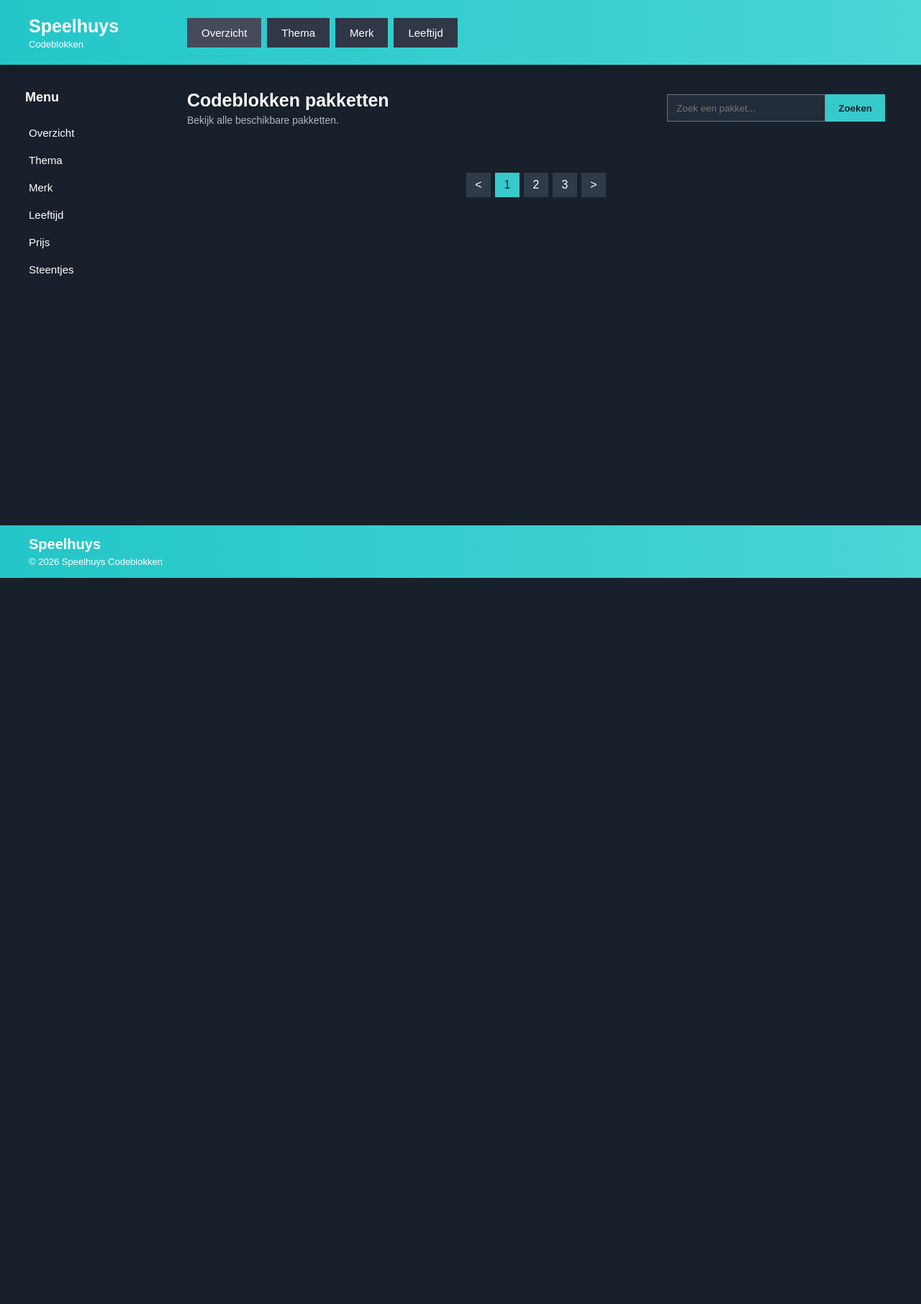
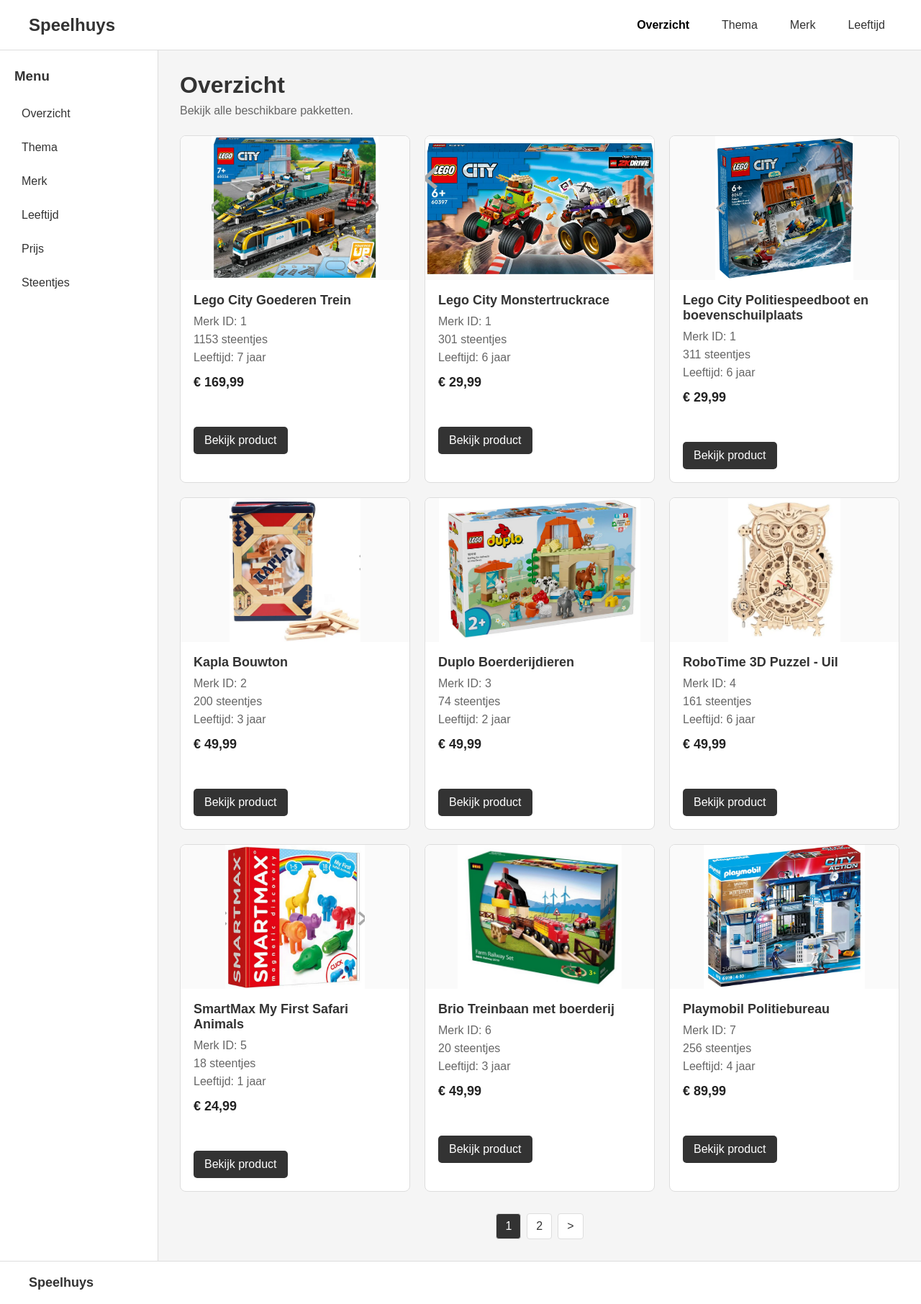
Before and after one commit to DevNsGames07/Speelhuys, a PHP site: page /admin/overzichtadmin.php in a window 1280 px wide. Shown: the whole page at 72% size. Before the commit the page ends 803 px from the top, so only its background shows below. Run offline with PHP 8.4, Linux system fonts and the light colour scheme; data comes from the database, SQL or seed files in the repository.

Commit message:
update overzicht

```diff
--- a/admin/overzichtadmin.php
+++ b/admin/overzichtadmin.php
@@ -1,11 +1,31 @@
+<?php
+
+include "../Classes/database.php";
+include "../Classes/sets.php";
+
+// Pagina
+$page = $_GET['page'] ?? 1;
+
+$perPage = 9;
+$startAt = ($page - 1) * $perPage;
+
+// Sets ophalen
+$sets = Sets::AlleSets($startAt, $perPage);
+
+// Aantal pagina's
+$totalSets = Sets::AantalSets();
+$totalPages = ceil($totalSets / $perPage);
+
+?>
+
 <!DOCTYPE html>
-<html lang="nl">
+<html lang="en">
 
 <head>
     <meta charset="UTF-8">
     <meta name="viewport" content="width=device-width, initial-scale=1.0">
 
-    <title>Speelhuys - Overzicht</title>
+    <title>Overzicht</title>
 
     <link rel="stylesheet" href="../overzicht.css">
 </head>
@@ -16,14 +36,13 @@
 
     <div class="site-logo">
         <h2>Speelhuys</h2>
-        <p>Codeblokken</p>
     </div>
 
     <nav class="top-menu">
         <a href="overzichtadmin.php" class="active">Overzicht</a>
-        <a href="#">Thema</a>
-        <a href="#">Merk</a>
-        <a href="#">Leeftijd</a>
+        <a href="thema.php">Thema</a>
+        <a href="merk.php">Merk</a>
+        <a href="leeftijd.php">Leeftijd</a>
     </nav>
 
 </header>
@@ -36,9 +55,9 @@
         <h3>Menu</h3>
 
         <a href="overzichtadmin.php">Overzicht</a>
-        <a href="#">Thema</a>
-        <a href="#">Merk</a>
-        <a href="#">Leeftijd</a>
+        <a href="thema.php">Thema</a>
+        <a href="merk.php">Merk</a>
+        <a href="leeftijd.php">Leeftijd</a>
         <a href="#">Prijs</a>
         <a href="#">Steentjes</a>
 
@@ -47,38 +66,19 @@
 
     <main class="content">
 
-        <div class="content-header">
+        <div class="container-header">
 
             <div>
-                <h2>Codeblokken pakketten</h2>
+                <h1>Overzicht</h1>
                 <p>Bekijk alle beschikbare pakketten.</p>
             </div>
-
-
-            <form method="get" class="search-form">
-
-                <input
-                    type="text"
-                    name="zoek"
-                    placeholder="Zoek een pakket..."
-                >
-
-                <button type="submit">
-                    Zoeken
-                </button>
-
-            </form>
 
         </div>
 
 
         <div class="product-grid">
 
-            <?php
-            $sets = $sets ?? [];
-
-            foreach ($sets as $set) {
-            ?>
+            <?php foreach ($sets as $set) { ?>
 
                 <div class="product-card">
 
@@ -87,7 +87,7 @@
                         <?php if (!empty($set->image)) { ?>
 
                             <img
-                                src="../images/sets/<?= $set->image ?>"
+                                src="images/sets/<?= $set->image ?>"
                                 alt="<?= $set->naam ?>"
                             >
 
@@ -109,19 +109,22 @@
                         </h3>
 
                         <p>
-                            <strong>Merk:</strong>
-                            <?= $set->merk ?>
+                            Merk ID: <?= $set->merkid ?>
                         </p>
 
                         <p>
-                            <strong>Steentjes:</strong>
-                            <?= $set->aantal_steentjes ?>
+                            <?= $set->stukjes ?> steentjes
                         </p>
 
-                        <p class="price">
-                            € <?= number_format($set->prijs, 2, ',', '.') ?>
+                        <p>
+                            Leeftijd: <?= $set->age ?> jaar
                         </p>
 
+                        <strong>
+                            € <?= number_format($set->price, 2, ',', '.') ?>
+                        </strong>
+
+                        <br><br>
 
                         <a
                             href="detail.php?id=<?= $set->id ?>"
@@ -134,24 +137,43 @@
 
                 </div>
 
-            <?php
-            }
-            ?>
+            <?php } ?>
 
         </div>
 
 
+        <!-- Pagina's -->
+
         <div class="pagination">
 
-            <a href="#">&lt;</a>
+            <?php if ($page > 1) { ?>
 
-            <a href="#" class="current">1</a>
+                <a href="?page=<?= $page - 1 ?>">
+                    &lt;
+                </a>
 
-            <a href="#">2</a>
+            <?php } ?>
 
-            <a href="#">3</a>
 
-            <a href="#">&gt;</a>
+            <?php for ($i = 1; $i <= $totalPages; $i++) { ?>
+
+                <a
+                    href="?page=<?= $i ?>"
+                    class="<?= $i == $page ? 'current' : '' ?>"
+                >
+                    <?= $i ?>
+                </a>
+
+            <?php } ?>
+
+
+            <?php if ($page < $totalPages) { ?>
+
+                <a href="?page=<?= $page + 1 ?>">
+                    &gt;
+                </a>
+
+            <?php } ?>
 
         </div>
 
@@ -164,10 +186,6 @@
 
     <h2>Speelhuys</h2>
 
-    <p>
-        &copy; 2026 Speelhuys Codeblokken
-    </p>
-
 </footer>
 
 </body>
--- a/overzicht.css
+++ b/overzicht.css
@@ -1,383 +1,238 @@
+/* Algemene instellingen */
+
 * {
-    margin: 0;
-    padding: 0;
     box-sizing: border-box;
 }
 
-
 body {
+    margin: 0;
     font-family: Arial, sans-serif;
-    background-color: #17202b;
-    color: white;
-    min-height: 100vh;
-}
-
-.site-header {
-    min-height: 90px;
-
-    background: linear-gradient(
-        90deg,
-        #23c6c8,
-        #4bd5d5
-    );
-
-    display: flex;
-    align-items: center;
-
-    padding: 0 40px;
-
-    box-shadow: 0 3px 10px rgba(0, 0, 0, 0.3);
+    background-color: #f5f5f5;
+    color: #333;
 }
 
 
-.site-logo {
-    width: 220px;
+/* Header */
+
+.site-header {
+    height: 70px;
+    background-color: white;
+    display: flex;
+    align-items: center;
+    justify-content: space-between;
+    padding: 0 40px;
+    border-bottom: 1px solid #ddd;
 }
 
-
 .site-logo h2 {
-    font-size: 25px;
-}
-
-
-.site-logo p {
-    font-size: 13px;
-    margin-top: 3px;
+    margin: 0;
+    font-size: 24px;
 }
 
 .top-menu {
     display: flex;
-    gap: 8px;
+    gap: 25px;
+}
+
+.top-menu a {
+    color: #333;
+    text-decoration: none;
+    padding: 10px;
+}
+
+.top-menu a:hover,
+.top-menu a.active {
+    color: #000;
+    font-weight: bold;
 }
 
 
-.top-menu a {
-    color: white;
-    text-decoration: none;
+/* Pagina */
 
-    background-color: #303746;
-
-    padding: 12px 20px;
-
-    font-size: 15px;
-
-    transition: 0.2s;
+.page-layout {
+    display: flex;
+    min-height: calc(100vh - 130px);
 }
 
 
-.top-menu a:hover,
-.top-menu a.active {
-    background-color: #454b5b;
+/* Zijbalk */
+
+.sidebar {
+    width: 220px;
+    background-color: white;
+    padding: 25px 20px;
+    border-right: 1px solid #ddd;
 }
 
-.page-layout {
-    display: flex;
-
-    max-width: 1250px;
-
-    margin: 0 auto;
-
-    min-height: calc(100vh - 160px);
+.sidebar h3 {
+    margin-top: 0;
+    margin-bottom: 20px;
 }
 
-.sidebar {
-    width: 210px;
+.sidebar a {
+    display: block;
+    color: #333;
+    text-decoration: none;
+    padding: 12px 10px;
+    margin-bottom: 5px;
+    border-radius: 5px;
+}
 
-    padding: 35px 20px;
+.sidebar a:hover {
+    background-color: #f0f0f0;
 }
 
 
-.sidebar h3 {
-    font-size: 18px;
+/* Hoofdgedeelte */
 
-    margin-bottom: 20px;
+.content {
+    flex: 1;
+    padding: 30px;
 }
 
 
-.sidebar a {
-    display: block;
+/* Titel */
 
-    color: white;
+.container-header {
+    display: flex;
+    justify-content: space-between;
+    align-items: center;
+    margin-bottom: 25px;
+}
 
-    text-decoration: none;
+.container-header h1 {
+    margin: 0 0 8px 0;
+}
 
-    padding: 10px 5px;
-
-    font-size: 15px;
-
-    border-bottom: 1px solid transparent;
-
-    transition: 0.2s;
+.container-header p {
+    margin: 0;
+    color: #666;
 }
 
 
-.sidebar a:hover {
-    color: #36d4d4;
+/* Producten */
 
-    border-bottom-color: #36d4d4;
+.product-grid {
+    display: grid;
+    grid-template-columns: repeat(3, 1fr);
+    gap: 20px;
 }
 
-.content {
-    flex: 1;
+.product-card {
+    background-color: white;
+    border: 1px solid #ddd;
+    border-radius: 8px;
+    overflow: hidden;
+}
 
-    padding: 35px;
+.product-card:hover {
+    box-shadow: 0 3px 10px rgba(0, 0, 0, 0.1);
 }
 
 
-.content-header {
+/* Product afbeelding */
+
+.product-image {
+    height: 200px;
     display: flex;
+    justify-content: center;
+    align-items: center;
+    background-color: #fafafa;
+}
 
-    justify-content: space-between;
+.product-image img {
+    width: 100%;
+    height: 100%;
+    object-fit: contain;
+}
 
-    align-items: center;
-
-    gap: 25px;
-
-    margin-bottom: 30px;
+.no-image {
+    color: #888;
 }
 
 
-.content-header h2 {
-    font-size: 25px;
+/* Product informatie */
 
-    margin-bottom: 5px;
+.product-info {
+    padding: 18px;
+}
+
+.product-info h3 {
+    margin: 0 0 10px 0;
+    font-size: 18px;
+}
+
+.product-info p {
+    margin: 7px 0;
+    color: #666;
+}
+
+.product-info strong {
+    display: block;
+    margin-top: 15px;
+    font-size: 18px;
+    color: #222;
 }
 
 
-.content-header p {
-    color: #aeb7c2;
+/* Knop */
 
-    font-size: 14px;
+.detail-button {
+    display: inline-block;
+    margin-top: 15px;
+    padding: 10px 15px;
+    background-color: #333;
+    color: white;
+    text-decoration: none;
+    border-radius: 5px;
 }
 
-.search-form {
-    display: flex;
+.detail-button:hover {
+    background-color: #555;
 }
 
 
-.search-form input {
-    width: 220px;
+/* Pagina navigatie */
 
-    height: 38px;
-
-    background-color: #222d39;
-
-    border: 1px solid #687482;
-
-    color: white;
-
-    padding: 0 12px;
-
-    outline: none;
+.pagination {
+    display: flex;
+    justify-content: center;
+    gap: 8px;
+    margin-top: 30px;
 }
 
-
-.search-form input:focus {
-    border-color: #36d4d4;
+.pagination a {
+    display: inline-block;
+    padding: 8px 12px;
+    color: #333;
+    background-color: white;
+    border: 1px solid #ddd;
+    text-decoration: none;
+    border-radius: 4px;
 }
 
-
-.search-form button {
-    height: 38px;
-
-    border: none;
-
-    background-color: #36caca;
-
-    color: #17202b;
-
-    padding: 0 18px;
-
-    font-weight: bold;
-
-    cursor: pointer;
-
-    transition: 0.2s;
+.pagination a:hover {
+    background-color: #eee;
 }
 
-
-.search-form button:hover {
-    background-color: #58dddd;
-}
-
-.product-grid {
-    display: grid;
-
-    grid-template-columns: repeat(3, 1fr);
-
-    gap: 25px;
-}
-
-
-.product-card {
-    background-color: #222d39;
-
-    border: 1px solid #3c4855;
-
-    overflow: hidden;
-
-    transition: 0.2s;
-}
-
-
-.product-card:hover {
-    transform: translateY(-4px);
-
-    border-color: #36d4d4;
-
-    box-shadow: 0 8px 20px rgba(0, 0, 0, 0.3);
-}
-
-.product-image {
-    height: 180px;
-
-    background-color: #303d4c;
-
-    display: flex;
-
-    align-items: center;
-
-    justify-content: center;
-
-    overflow: hidden;
-}
-
-
-.product-image img {
-    width: 100%;
-
-    height: 100%;
-
-    object-fit: cover;
-}
-
-
-.no-image {
-    color: #aeb7c2;
-
-    font-size: 13px;
-}
-
-.product-info {
-    padding: 20px;
-}
-
-
-.product-info h3 {
-    font-size: 18px;
-
-    margin-bottom: 12px;
-}
-
-
-.product-info p {
-    color: #aeb7c2;
-
-    font-size: 13px;
-
-    margin-bottom: 7px;
-}
-
-
-.product-info p strong {
+.pagination a.current {
+    background-color: #333;
     color: white;
 }
 
 
-.product-info .price {
-    color: #36d4d4;
+/* Footer */
 
-    font-size: 20px;
-
-    font-weight: bold;
-
-    margin: 15px 0;
+.site-footer {
+    height: 60px;
+    background-color: white;
+    border-top: 1px solid #ddd;
+    display: flex;
+    align-items: center;
+    padding: 0 40px;
 }
 
-.detail-button {
-    display: inline-block;
-
-    background-color: #36caca;
-
-    color: #17202b;
-
-    text-decoration: none;
-
-    padding: 10px 15px;
-
-    font-size: 13px;
-
-    font-weight: bold;
-
-    transition: 0.2s;
+.site-footer h2 {
+    margin: 0;
+    font-size: 18px;
 }
-
-
-.detail-button:hover {
-    background-color: #58dddd;
-}
-
-.pagination {
-    display: flex;
-
-    justify-content: center;
-
-    gap: 6px;
-
-    margin-top: 35px;
-
-    padding-bottom: 20px;
-}
-
-
-.pagination a {
-    display: flex;
-
-    justify-content: center;
-
-    align-items: center;
-
-    width: 34px;
-
-    height: 34px;
-
-    color: white;
-
-    text-decoration: none;
-
-    background-color: #303b49;
-}
-
-
-.pagination a:hover,
-.pagination a.current {
-    background-color: #36caca;
-
-    color: #17202b;
-}
-
-.site-footer {
-    min-height: 70px;
-
-    background: linear-gradient(
-        90deg,
-        #23c6c8,
-        #4bd5d5
-    );
-
-    padding: 15px 40px;
-
-    color: white;
-}
-
-
-.site-footer h2 {
-    font-size: 20px;
-}
-
-
-.site-footer p {
-    font-size: 13px;
-
-    margin-top: 5px;
-}
```
